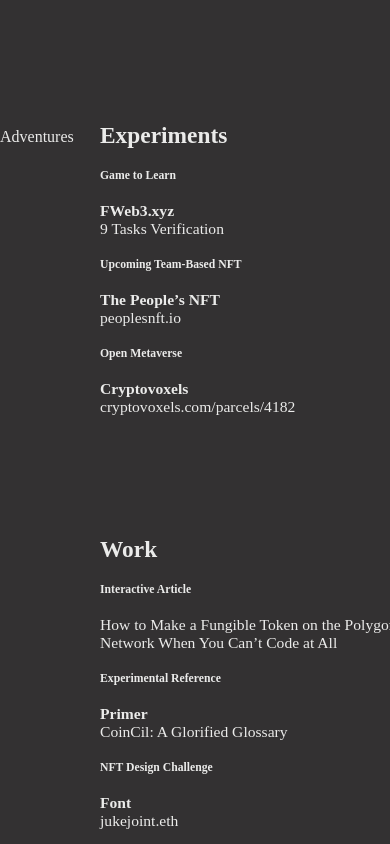
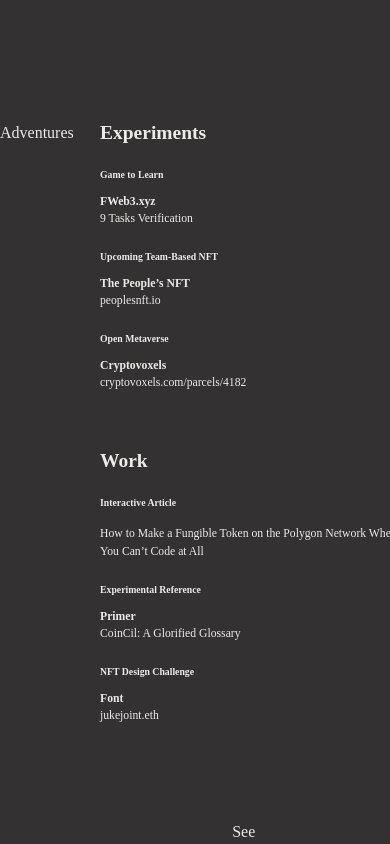
Before and after one commit to theshoaibshafique/glymmer, a React (Create React App) app: page / in a window 390 px wide. Shown: the part 920-1764 px from the top of the page. Built offline with nearby package versions, Linux system fonts and the light colour scheme; a web font is replaced by a local one.

Commit message:
Adventures size revised

```diff
--- a/src/components/Adventures/Adventures.css
+++ b/src/components/Adventures/Adventures.css
@@ -5,45 +5,61 @@
 [adventures-text]::before {
   content: attr(adventures-text);
   position: absolute;
-  top: 20px;
+  top: 12px;
   left: -40px;
 }
 
 .adventures {
   padding-left: 80px;
   display: flex;
-  gap: 120px;
+  gap: 200px;
 }
 
 .heading {
   font-weight: bold;
-  font-size: 6vmin;
+  font-size: 5vmin;
 }
 
 .experiments,
 .work {
   display: flex;
   flex-direction: column;
-  gap: 20px;
+  gap: 25px;
 }
 
 .heading2 {
   font-weight: bold;
-  font-size: 4vmin;
-  margin-top: 20px;
+  font-size: 2.5vmin;
+  margin-top: 15px;
 }
 
 .subtitle {
   font-weight: bold;
-  font-size: 3vmin;
+  font-size: 2vmin;
+}
+
+.adventureLink {
+  font-size: 2.5vmin;
 }
 
 @media screen and (max-width: 768px) {
   .adventures {
     flex-direction: column;
+    gap: 60px;
   }
   [adventures-text]::before {
-    top: 6px;
+    top: 2px;
     left: -20px;
   }
+  .heading2 {
+    font-size: 3vmin;
+  }
+
+  .subtitle {
+    font-size: 2.5vmin;
+  }
+
+  .adventureLink {
+    font-size: 3vmin;
+  }
 }
--- a/src/components/Adventures/Adventures.js
+++ b/src/components/Adventures/Adventures.js
@@ -88,7 +88,9 @@
             >
               <p className="subtitle">{item.subtitle}</p>
               <p className="heading2">{item.title}</p>
-              <a href={item.link}>{item.linkTitle}</a>
+              <a href={item.link} className="adventureLink">
+                {item.linkTitle}
+              </a>
             </motion.div>
           ))}
         </div>
@@ -105,7 +107,9 @@
             >
               <p className="subtitle">{item.subtitle}</p>
               <p className="heading2">{item.title}</p>
-              <a href={item.link}>{item.linkTitle}</a>
+              <a href={item.link} className="adventureLink">
+                {item.linkTitle}
+              </a>
             </motion.div>
           ))}
         </div>
```
